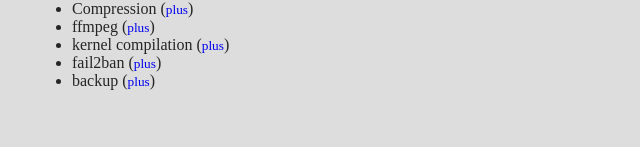
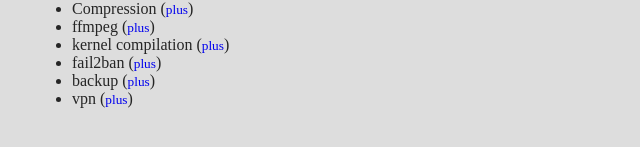
Before and after one commit to Akashic-archives/main-website, a plain HTML site: page html/blog/linux/linux.html in a window 1280 px wide. Shown: the part 115-262 px from the top of the page, 96-736 px from the left. Drawn offline with Linux system fonts and the light colour scheme.

Commit message:
vpn bug fix

```diff
--- a/html/blog/linux/linux.html
+++ b/html/blog/linux/linux.html
@@ -20,6 +20,7 @@
 	<li>kernel compilation (<small><a href="kernel-compilation.html">plus</a></small>)</li>
 	<li>fail2ban (<small><a href="fail2ban.html">plus</a></small>)</li>
 	<li>backup (<small><a href="backup.html">plus</a></small>)</li>
+	<li>vpn (<small><a href="vpn.html">plus</a></small>)</li>
 	</ul>
 
 	</div>
```
